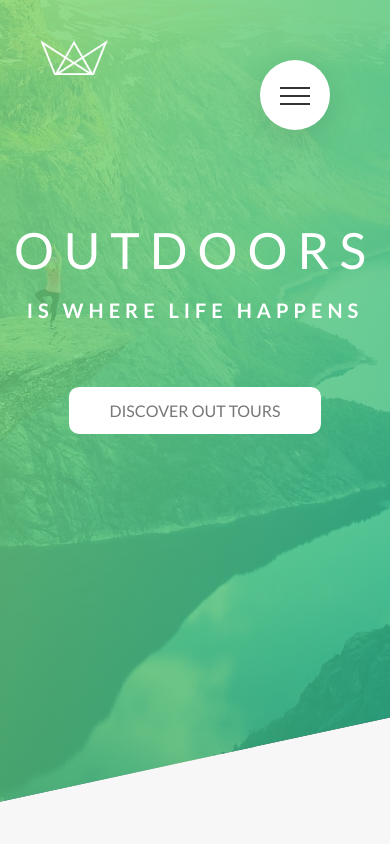
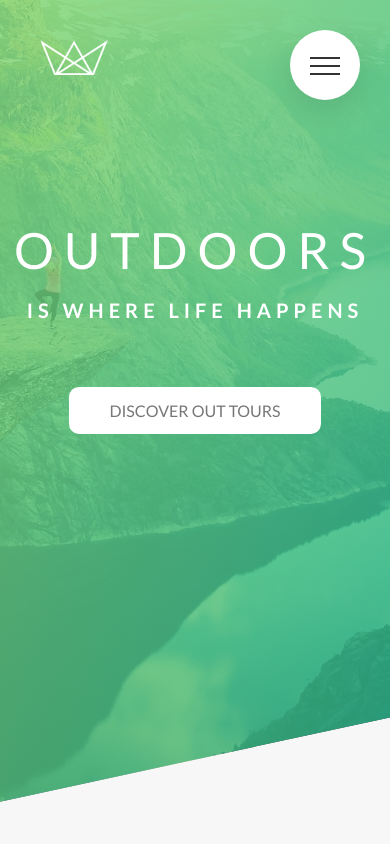
Before and after one commit to nklwwlkn/Sass-sandbox, a website: page index.html in a window 390 px wide. Shown: the top 844 px of the page. Drawn offline with nearby package versions, Linux system fonts and the light colour scheme; files that its build step writes are made by us from their sources.

Commit message:
Update with media queries

```diff
--- a/sass/layout/_navigation.scss
+++ b/sass/layout/_navigation.scss
@@ -16,7 +16,15 @@
         text-align: center;
         cursor: pointer;
 
+        @include respond(tab-port) {
+            top: 4rem;
+            right: 4rem;
+        }
 
+        @include respond(phone) {
+            top: 3rem;
+            right: 3rem;
+        }
 
     }
 
@@ -31,6 +39,16 @@
         z-index: 1000;
         transition: transform .8s cubic-bezier(0.86, 0, 0.07, 1);
         /* transform: scale(80); */
+
+        @include respond(tab-port) {
+            top: 4.5rem;
+            right: 4.5rem;
+        }
+
+        @include respond(phone) {
+            top: 3.5rem;
+            right: 3.5rem;
+        }
     }
 
     &__nav {
```
